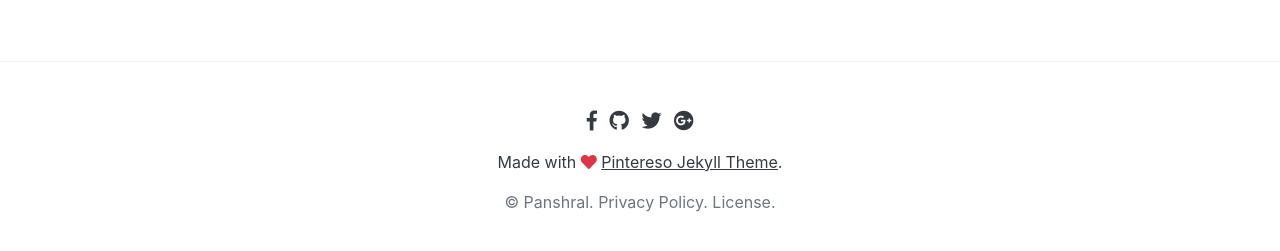
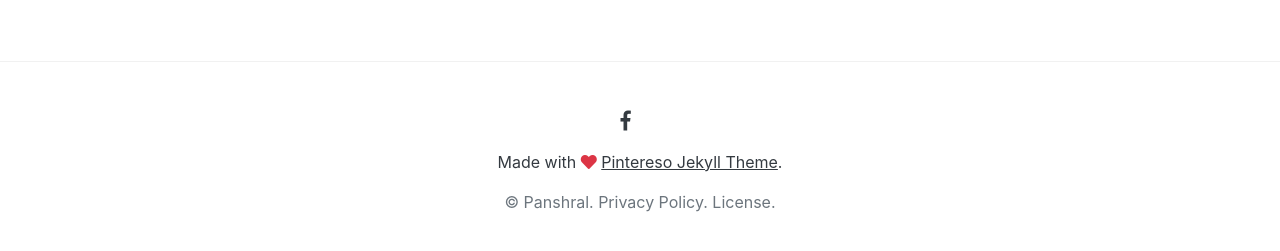
Before and after one commit to Panshral/Panshral.github.io, a Jekyll site: the page built from index.html, in a window 1280 px wide and 900 px high, scrolled down 1114 px. Shown: the part 622-873 px from the top of the window. Built offline with Jekyll 4.4.1, drawn with Linux system fonts in a browser that asks for light colours; nearby versions of some CDN libraries; library files that are not in the unit come from our copies; the list of posts is cut into pages by our own code; comment, search, counter and statistics services are not loaded.

Commit message:
minor updates

```diff
--- a/_includes/footer-social.html
+++ b/_includes/footer-social.html
@@ -1,11 +1,12 @@
 <!--  Replace footer social links here -->
 
-<li class="d-inline-block ml-1 mr-1"><a target="_blank" href="https://www.facebook.com/wowthemesnet" class="text-dark"><i class="fab fa-facebook-f"></i></a>
+<li class="d-inline-block ml-1 mr-1"><a target="_blank" href="www.facebook.com/panshral" class="text-dark"><i class="fab fa-facebook-f"></i></a>
 </li>
+<li class="d-inline-block ml-1 mr-1"><a target="_blank" href="www.instagram.com/panshral" class="text-dark"><i class="fa fa-instagram"></i></a></li>
 
-<li class="d-inline-block ml-1 mr-1"><a target="_blank" href="https://github.com/wowthemesnet" class="text-dark"><i class="fab fa-github"></i></a></li>
-
+<!--
 <li class="d-inline-block ml-1 mr-1"><a target="_blank" href="https://twitter.com/wowthemesnet" class="text-dark"><i class="fab fa-twitter"></i></a></li>
 
 <li class="d-inline-block ml-1 mr-1"><a target="_blank" href="https://plus.google.com/+WowthemesNet" class="text-dark"><i class="fab fa-google-plus"></i></a>
 </li>
+-->
```
Also changed, not shown: _includes/menu-social.html (+6 -2 lines).
